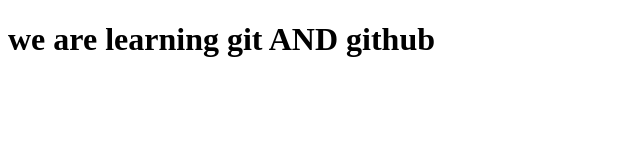
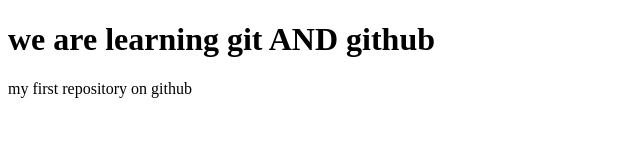
Before and after one commit to Abhishekkatale/my-github-repo, a plain HTML site: page index.html in a window 1280 px wide. Shown: the whole page, without its empty margins (0-640 px from the left). Drawn offline with Linux system fonts and the light colour scheme.

Commit message:
index.html add paraghaph

```diff
--- a/index.html
+++ b/index.html
@@ -9,5 +9,9 @@
 
     <h1>we are learning git AND github</h1>
 
+    <p>
+        my first repository on github
+    </p>
+
 </body>
 </html>
```
